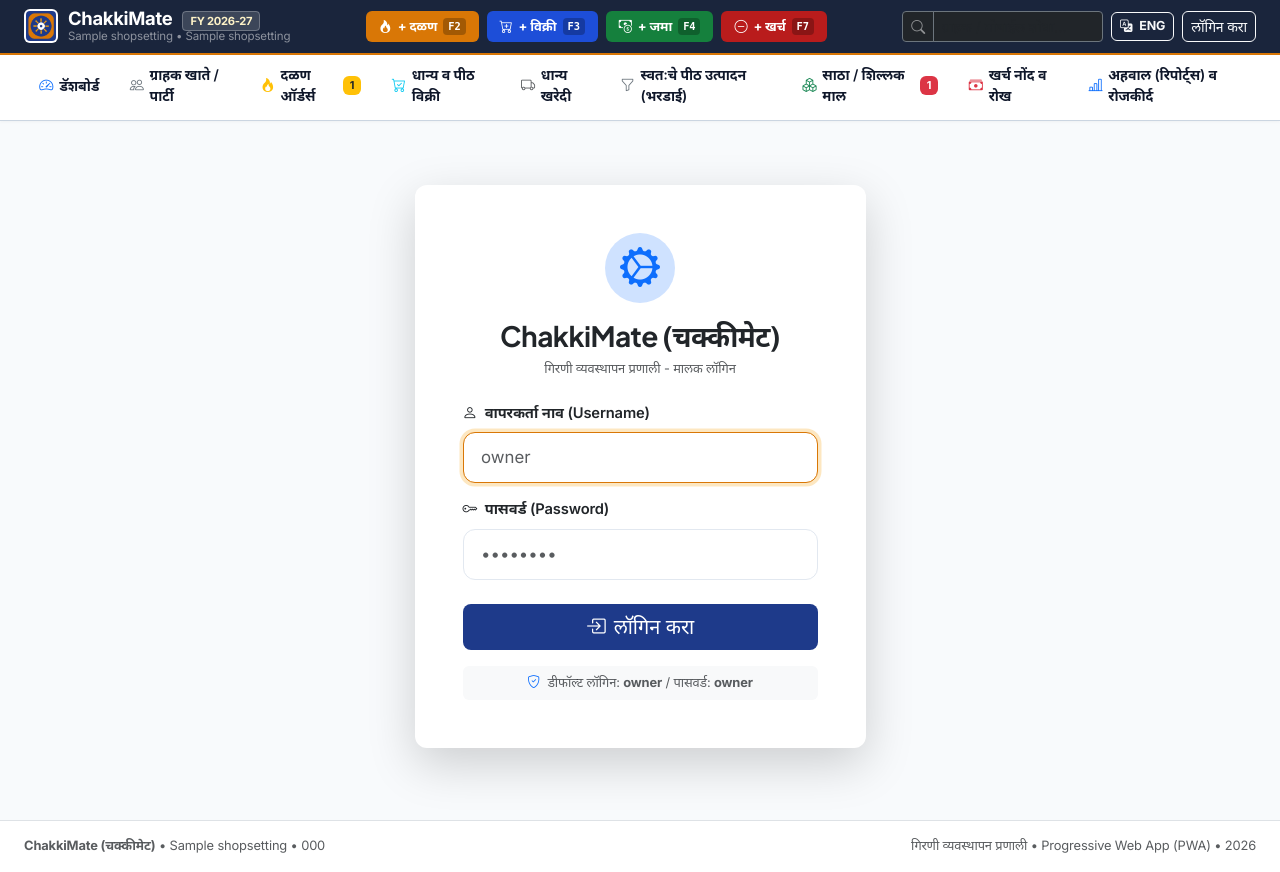
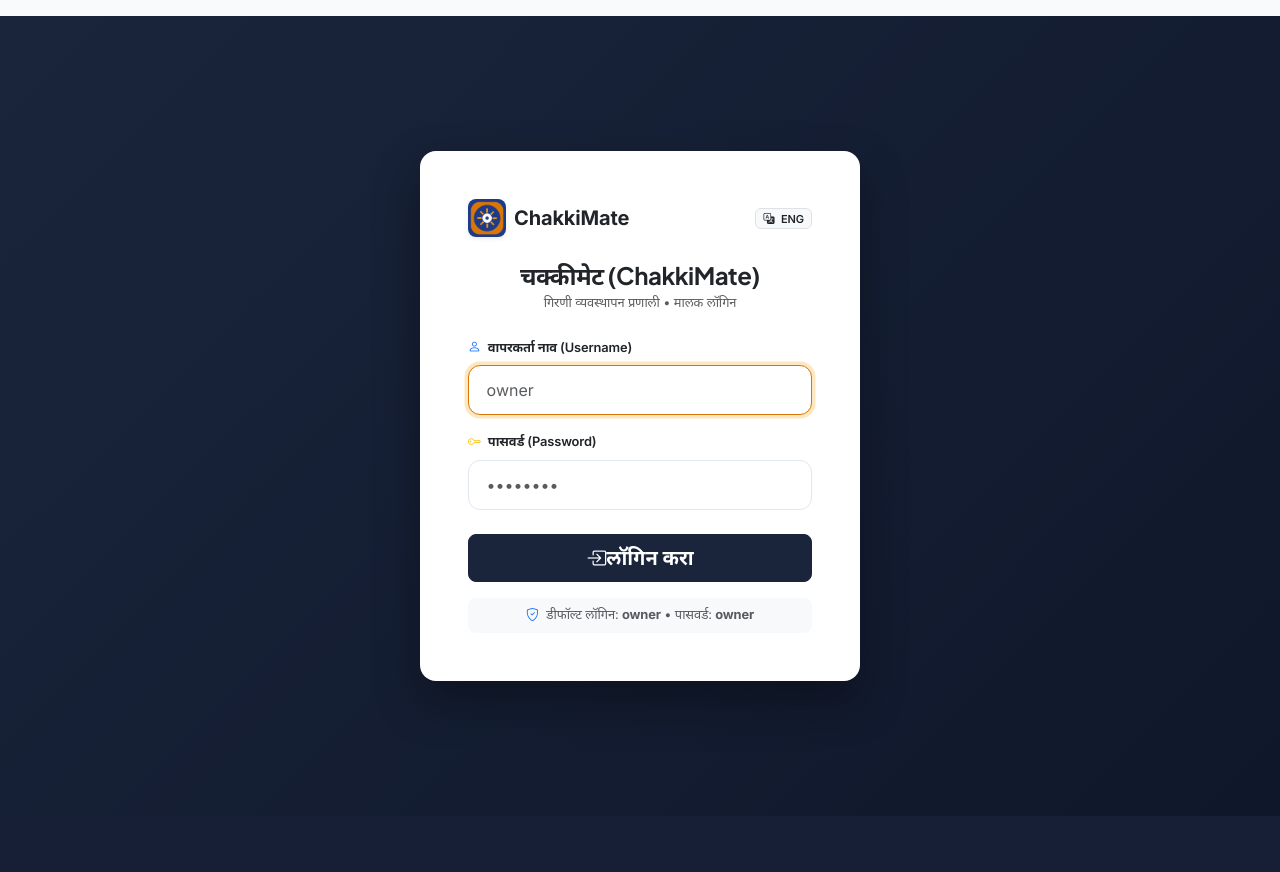
Before and after one commit to Sonali2329/chakkimate, a Django app: page /login/ in a window 1280 px wide. After the commit the page ends 711 px from the top, so only its background shows below. Run offline with Django 5.2, Linux system fonts and the light colour scheme; tables that the repository leaves empty hold one stand-in row (values such as "Sample post"); some libraries are stand-ins or nearby versions.

Commit message:
Hide enterprise header, subnav, and bottom nav on login page for clean authentication UX

```diff
--- a/templates/girni/base.html
+++ b/templates/girni/base.html
@@ -280,6 +280,7 @@
 </head>
 <body>
 
+    {% if user.is_authenticated %}
     <!-- Vyapar Enterprise Header Bar -->
     <header class="vyapar-header no-print">
         <div class="container-fluid px-3 px-lg-4 d-flex justify-content-between align-items-center flex-wrap gap-2">
@@ -335,7 +336,6 @@
                     </a>
                 {% endif %}
 
-                {% if user.is_authenticated %}
                 <div class="dropdown">
                     <button class="btn btn-dark btn-sm dropdown-toggle rounded border-secondary" type="button" data-bs-toggle="dropdown">
                         <i class="bi bi-person-circle me-1 text-warning"></i> {{ user.username }}
@@ -357,9 +357,6 @@
                         </li>
                     </ul>
                 </div>
-                {% else %}
-                    <a href="{% url 'girni_login' %}" class="btn btn-outline-light btn-sm rounded">{{ tr.login }}</a>
-                {% endif %}
             </div>
         </div>
     </header>
@@ -402,6 +399,7 @@
             </a>
         </div>
     </nav>
+    {% endif %}
 
     <!-- Global Messages Container -->
     <div class="container-fluid px-3 px-lg-4 mt-3 no-print">
@@ -421,6 +419,7 @@
         {% block content %}{% endblock %}
     </main>
 
+    {% if user.is_authenticated %}
     <!-- Footer -->
     <footer class="bg-white border-top py-3 mt-4 no-print text-center text-muted small">
         <div class="container-fluid px-4 d-flex flex-column flex-md-row justify-content-between align-items-center gap-2">
@@ -461,6 +460,7 @@
             {% endif %}
         </a>
     </nav>
+    {% endif %}
 
     <!-- Floating PWA Install Banner -->
     <div id="pwaInstallBanner" class="card shadow-lg border-primary border-2 pwa-banner no-print d-none">
--- a/templates/girni/login.html
+++ b/templates/girni/login.html
@@ -1,21 +1,38 @@
 {% extends 'girni/base.html' %}
+{% load static %}
 
 {% block content %}
-<div class="container py-5">
-    <div class="row justify-content-center">
-        <div class="col-md-6 col-lg-5">
-            <div class="card shadow-lg border-0">
-                <div class="card-body p-4 p-md-5">
+<div class="min-vh-100 d-flex flex-column align-items-center justify-content-center px-3 py-4" style="background: linear-gradient(135deg, #1A253C 0%, #0F172A 100%);">
+    <div class="card shadow-2xl border-0 rounded-4" style="max-width: 440px; width: 100%; background: #FFFFFF; box-shadow: 0 20px 45px rgba(0, 0, 0, 0.35);">
+        <div class="card-body p-4 p-sm-5">
+            <!-- Header with Logo and Language Toggle -->
+            <div class="d-flex justify-content-between align-items-center mb-4">
+                <div class="d-flex align-items-center gap-2">
+                    <img src="{% static 'icons/icon-192.png' %}" width="38" height="38" class="rounded-3 shadow-sm" alt="Logo">
+                    <span class="fw-bold fs-5 text-dark">ChakkiMate</span>
+                </div>
+                <div>
+                    {% if current_lang == 'mr' %}
+                        <a href="{% url 'set_language' 'en' %}" class="badge bg-light text-dark border text-decoration-none py-1.5 px-2.5 fw-semibold" title="Switch to English">
+                            <i class="bi bi-translate me-1"></i> ENG
+                        </a>
+                    {% else %}
+                        <a href="{% url 'set_language' 'mr' %}" class="badge bg-light text-dark border text-decoration-none py-1.5 px-2.5 fw-semibold" title="मराठी भाषेवर स्विच करा">
+                            <i class="bi bi-translate me-1"></i> मराठी
+                        </a>
+                    {% endif %}
+                </div>
+            </div>
+
             <div class="text-center mb-4">
-                        <div class="d-inline-flex align-items-center justify-content-center bg-primary-subtle text-primary rounded-circle mb-3" style="width: 70px; height: 70px;">
-                            <i class="bi bi-gear-wide-connected fs-1"></i>
-                        </div>
-                        <h3 class="fw-bold text-dark">ChakkiMate (चक्कीमेट)</h3>
-                        <p class="text-muted small">
+                <h4 class="fw-bold text-dark mb-1">
+                    {% if current_lang == 'mr' %}चक्कीमेट (ChakkiMate){% else %}ChakkiMate ERP{% endif %}
+                </h4>
+                <p class="text-muted small mb-0">
                     {% if current_lang == 'mr' %}
-                                गिरणी व्यवस्थापन प्रणाली - मालक लॉगिन
+                        गिरणी व्यवस्थापन प्रणाली &bull; मालक लॉगिन
                     {% else %}
-                                Flour Mill Management System - Owner Login
+                        Flour Mill Management System &bull; Owner Login
                     {% endif %}
                 </p>
             </div>
@@ -23,39 +40,37 @@
             <form method="post">
                 {% csrf_token %}
                 <div class="mb-3">
-                            <label class="form-label fw-semibold">
-                                <i class="bi bi-person me-1"></i>
+                    <label class="form-label fw-semibold text-dark small">
+                        <i class="bi bi-person me-1 text-primary"></i>
                         {% if current_lang == 'mr' %}वापरकर्ता नाव (Username){% else %}Username{% endif %}
                     </label>
-                            <input type="text" name="username" class="form-control form-control-lg" placeholder="owner" required autofocus>
+                    <input type="text" name="username" class="form-control form-control-lg fs-6" placeholder="owner" required autofocus>
                 </div>
 
                 <div class="mb-4">
-                            <label class="form-label fw-semibold">
-                                <i class="bi bi-key me-1"></i>
+                    <label class="form-label fw-semibold text-dark small">
+                        <i class="bi bi-key me-1 text-warning"></i>
                         {% if current_lang == 'mr' %}पासवर्ड (Password){% else %}Password{% endif %}
                     </label>
-                            <input type="password" name="password" class="form-control form-control-lg" placeholder="••••••••" required>
+                    <input type="password" name="password" class="form-control form-control-lg fs-6" placeholder="••••••••" required>
                 </div>
 
                 <div class="d-grid mb-3">
-                            <button type="submit" class="btn btn-brand btn-lg py-2">
-                                <i class="bi bi-box-arrow-in-right me-2"></i>{{ tr.login }}
+                    <button type="submit" class="btn btn-primary btn-lg py-2.5 fw-bold" style="background-color: #1A253C; border-color: #1A253C;">
+                        <i class="bi bi-box-arrow-in-right me-1.5"></i>{{ tr.login }}
                     </button>
                 </div>
 
-                        <div class="alert alert-info py-2 px-3 small border-0 bg-light text-muted text-center mb-0">
+                <div class="alert alert-info py-2 px-3 small border-0 bg-light text-muted text-center mb-0 rounded-3">
                     <i class="bi bi-shield-check me-1 text-primary"></i>
                     {% if current_lang == 'mr' %}
-                                डीफॉल्ट लॉगिन: <strong>owner</strong> / पासवर्ड: <strong>owner</strong>
+                        डीफॉल्ट लॉगिन: <strong>owner</strong> &bull; पासवर्ड: <strong>owner</strong>
                     {% else %}
-                                Default Login: <strong>owner</strong> / Password: <strong>owner</strong>
+                        Default Login: <strong>owner</strong> &bull; Password: <strong>owner</strong>
                     {% endif %}
                 </div>
             </form>
         </div>
     </div>
 </div>
-    </div>
-</div>
 {% endblock %}
```
Lines whose indentation alone changed are shown as unchanged.
